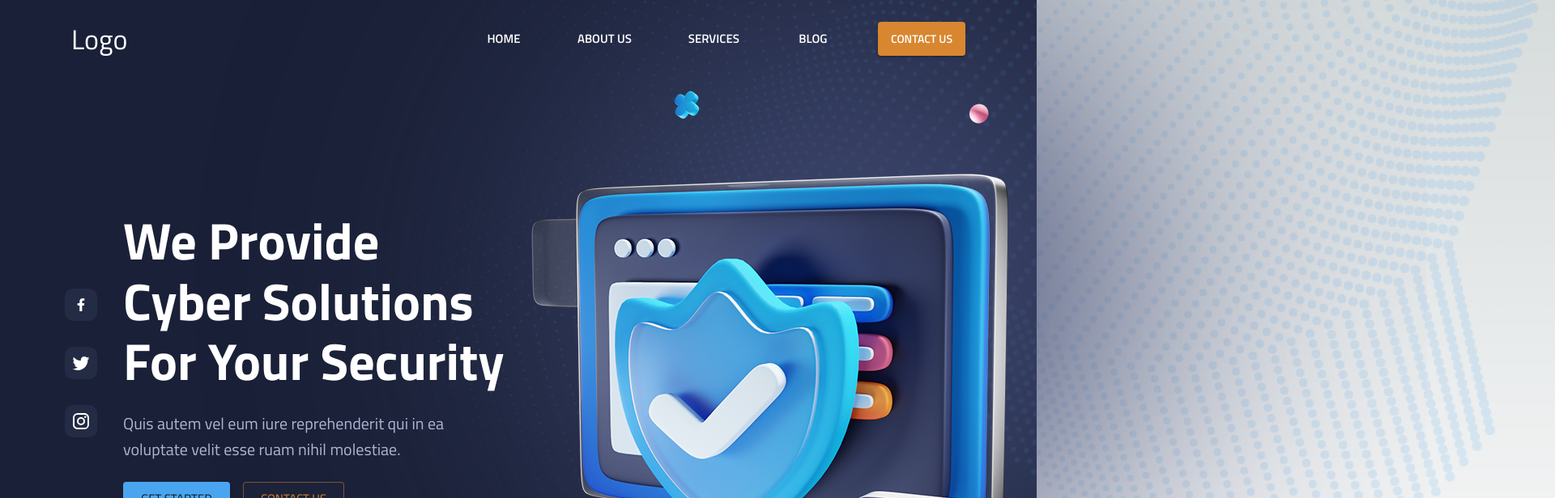
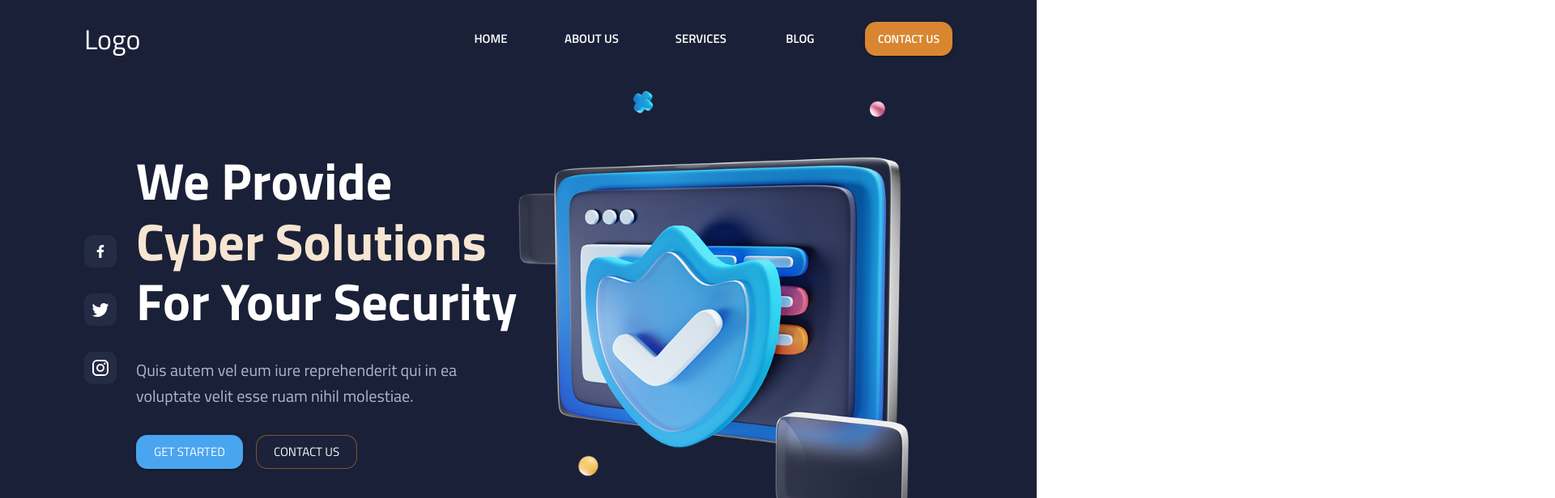
Before and after one commit to Adenekan123/tissec, a Next.js app: page / in a window 1280 px wide. Shown: the top 616 px of the page at 81% size, 1920 px wide, since content can reach past the window. Built offline with nearby package versions, Linux system fonts and the light colour scheme.

Commit message:
header completed

```diff
--- a/src/app/globals.css
+++ b/src/app/globals.css
@@ -88,12 +88,7 @@ body {
 
 body {
   color: rgb(var(--foreground-rgb));
-  background: linear-gradient(
-      to bottom,
-      transparent,
-      rgb(var(--background-end-rgb))
-    )
-    rgb(var(--background-start-rgb));
+
 }
 
 a {
@@ -101,8 +96,8 @@ a {
   text-decoration: none;
 }
 
-@media (prefers-color-scheme: dark) {
+/* @media (prefers-color-scheme: dark) {
   html {
     color-scheme: dark;
   }
-}
+} */
--- a/src/component/home/header.tsx
+++ b/src/component/home/header.tsx
@@ -20,6 +20,8 @@ import banner_img from "../../assests/whiz-cyber-banner.png";
 import Image from "next/image";
 import { SocialButton } from "../shared";
 import AnimatedBgImage from "../shared/animatedBgImage";
+import Nav from "./nav";
+import SideMenu from "../shared/sideMenu";
 
 const Header = () => {
   return (
@@ -29,77 +31,72 @@ const Header = () => {
         backgroundColor: DEFAULT_STYLES.darkerBlue,
         backgroundPosition: "center",
         backgroundRepeat: " no-repeat",
+        overflow:'hidden'
       }}
     >
-      <Container maxWidth={false} sx={{ padding: "0 80px!important" }}>
-        <AppBar elevation={0} color="transparent" sx={{ px: 8, py: 2 }}>
-          <Toolbar sx={{ justifyContent: "space-between" }}>
+      <Container maxWidth={false}>
+        <AppBar
+          elevation={0}
+          color="transparent"
+          sx={{ px: { xs: 2, md: 10 }, py: 2 }}
+        >
+          <Toolbar sx={{ justifyContent: "space-between", p: 0 }}>
             <Typography variant="h4" color={"white"}>
               Logo
             </Typography>
-            <Stack direction={"row"} spacing={6}>
-              <Button
-                size="large"
-                sx={{ color: "white", fontWeight: 600 }}
-                variant="text"
-              >
-                Home
-              </Button>
-              <Button
-                size="large"
-                sx={{ color: "white", fontWeight: 600 }}
-                variant="text"
-              >
-                About Us
-              </Button>
-              <Button
-                size="large"
-                sx={{ color: "white", fontWeight: 600 }}
-                variant="text"
-              >
-                Services
-              </Button>
-              <Button
-                size="large"
-                sx={{ color: "white", fontWeight: 600 }}
-                variant="text"
-              >
-                Blog
-              </Button>
-              <Button
-                color="warning"
-                sx={{ color: "white", fontWeight: 600 }}
-                variant="contained"
-              >
-                Contact us
-              </Button>
-            </Stack>
+
+            <Box sx={{ display: { xs: "none", md: "block" } }}>
+              <Nav navProps={{ direction: "row", spacing: 6 }} />
+            </Box>
+            <Box sx={{ display: { xs: "block", md: "none" } }}>
+              <SideMenu>
+                <Nav
+                  navProps={{
+                    spacing: 3,
+                    width: "50vw",
+                    height: "100%",
+                    py: 6,
+                    bgcolor: DEFAULT_STYLES.darkBlue,
+                  }}
+                />
+              </SideMenu>
+            </Box>
           </Toolbar>
         </AppBar>
       </Container>
-      <Container maxWidth={false} sx={{ padding: "0 80px!important" }}>
+      <Container maxWidth={false}>
         <Box
           sx={{
-            display: "block",
+            display: {xs:'none',md:'block'},
             m: "0 0 1rem",
             position: "absolute",
-            width: 1689,
+            width: '100%',
             height: 1262,
-            bottom: 98,
-            right: -733,
+            bottom: 88,
+            right: -500,
+            transform:'scale(1.4)'
           }}
         >
           <AnimatedBgImage />
         </Box>
         <Grid
           container
-          sx={{ py: 14, position: "relative" }}
-          spacing={4}
+          sx={{ py: 14, position: "relative", px: { xs: 2, md: 10 } }}
+          spacing={{ xs: 4, md: 0 }}
           alignItems={"center"}
+          wrap="wrap-reverse"
         >
           <Grid item xs={12} lg={6}>
-            <Stack direction={"row"} spacing={4} alignItems={"center"}>
-              <Stack spacing={4} alignItems={"center"}>
+            <Stack
+              direction={"row"}
+              spacing={{ xs: 0, md: 3 }}
+              alignItems={"center"}
+            >
+              <Stack
+                sx={{ display: { xs: "none", md: "flex" } }}
+                spacing={4}
+                alignItems={"center"}
+              >
                 <SocialButton>
                   <FaFacebookF />
                 </SocialButton>
@@ -111,15 +108,15 @@ const Header = () => {
                 </SocialButton>
               </Stack>
 
-              <Stack spacing={3}>
-                <Typography variant="h1" color={"white"} fontWeight={"bold"}>
-                  We Provide Cyber Solutions For Your Security
+              <Stack spacing={{xs:2,md:4}} sx={{textAlign:{xs:'center',md:'initial'}}}>
+                <Typography sx={{fontSize:{xs:34,md:64}}} variant="h1" color={"white"} fontWeight={"bold"}>
+                  We Provide <span style={{animation:'colorAnimation 4s linear infinite'}}>Cyber Solutions</span> For Your Security
                 </Typography>
                 <Typography variant="h6">
                   Quis autem vel eum iure reprehenderit qui in ea voluptate
                   velit esse ruam nihil molestiae.
                 </Typography>
-                <Box>
+                <Stack direction={"row"}  justifyContent={{xs:'center',md:'initial'}} spacing={2}>
                   <Button variant="contained" size="large" color="secondary">
                     Get Started
                   </Button>
@@ -127,17 +124,21 @@ const Header = () => {
                     variant="outlined"
                     size="large"
                     color="warning"
-                    sx={{ bgcolor: DEFAULT_STYLES.darkBlue2, ml: 2 }}
+                    sx={{ bgcolor: DEFAULT_STYLES.darkBlue2,}}
                   >
                     Contact Us
                   </Button>
-                </Box>
+                </Stack>
               </Stack>
             </Stack>
           </Grid>
           <Grid item xs={12} lg={6}>
-            <Box>
-              <Image src={banner_img} alt="banner_img" />
+            <Box sx={{maxWidth:{xs:'100%',md:'90%'}}}>
+              <Image
+                src={banner_img}
+                alt="banner_img"
+                style={{ height: "auto", width: "100%" }}
+              />
             </Box>
           </Grid>
         </Grid>
--- /dev/null
+++ b/src/component/home/nav.tsx
@@ -0,0 +1,46 @@
+import { Button, Stack, StackProps } from '@mui/material'
+import React from 'react'
+
+const Nav = ({navProps}:{navProps:StackProps}) => {
+  return (
+    <Stack {...navProps}>
+    <Button
+      size="large"
+      sx={{ color: "white", fontWeight: 600 }}
+      variant="text"
+    >
+      Home
+    </Button>
+    <Button
+      size="large"
+      sx={{ color: "white", fontWeight: 600 }}
+      variant="text"
+    >
+      About Us
+    </Button>
+    <Button
+      size="large"
+      sx={{ color: "white", fontWeight: 600 }}
+      variant="text"
+    >
+      Services
+    </Button>
+    <Button
+      size="large"
+      sx={{ color: "white", fontWeight: 600 }}
+      variant="text"
+    >
+      Blog
+    </Button>
+    <Button
+      color="warning"
+      sx={{ color: "white", fontWeight: 600 }}
+      variant="contained"
+    >
+      Contact us
+    </Button>
+  </Stack>
+  )
+}
+
+export default Nav
--- a/src/component/shared/animatedBgImage.tsx
+++ b/src/component/shared/animatedBgImage.tsx
@@ -7,7 +7,7 @@ import forground_img from "../../assests/header-right-img.png";
 
 const AnimatedBgImage = () => {
   return (
-    <Image src={forground_img} alt='animate_image'  style={{animation:'star 10s ease-out infinite'}} />
+    <Image src={forground_img} alt='animate_image'  style={{width:'100%',animation:'star 10s ease-out infinite'}} />
   )
 }
 
--- /dev/null
+++ b/src/component/shared/sideMenu.tsx
@@ -0,0 +1,22 @@
+import { Drawer, IconButton } from "@mui/material";
+import React, { ReactNode, useState } from "react";
+import { HiMenuAlt3 } from "react-icons/hi";
+
+const SideMenu = ({ children }: { children: ReactNode }) => {
+  const [open, setOpen] = useState(false);
+  const toggleOpen = () => {
+    setOpen((prev) => !prev);
+  };
+  return (
+    <>
+      <IconButton onClick={toggleOpen} size={'large'}>
+        <HiMenuAlt3 color="white" />
+      </IconButton>
+      <Drawer anchor="right" open={open} onClose={toggleOpen}>
+        {children}
+      </Drawer>
+    </>
+  );
+};
+
+export default SideMenu;
--- a/src/styles/animation.css
+++ b/src/styles/animation.css
@@ -15,3 +15,13 @@
         transform: translateZ(-1000em);
     }
 }
+
+@keyframes colorAnimation {
+    0%    {color: #4AA5F0}
+    32%   {color: #4AA5F0}
+    33%   {color: #ffffff}
+    65%   {color: #d88730}
+    66%   {color: #afb6d2}
+    /* 99%   {color: var(--e-global-color-accent)}
+    100%  {color: var(--e-global-color-very-dark-blue)} */
+  }
--- a/src/styles/theme.ts
+++ b/src/styles/theme.ts
@@ -34,6 +34,14 @@ import { createTheme } from "@mui/material";
                     backgroundColor:'#1d233c'
                 }
             }
+        },
+        MuiButton:{
+            styleOverrides:{
+                root:{
+                    borderRadius:14,
+                    color:'white'
+                }
+            }
         }
     }
 })
```
